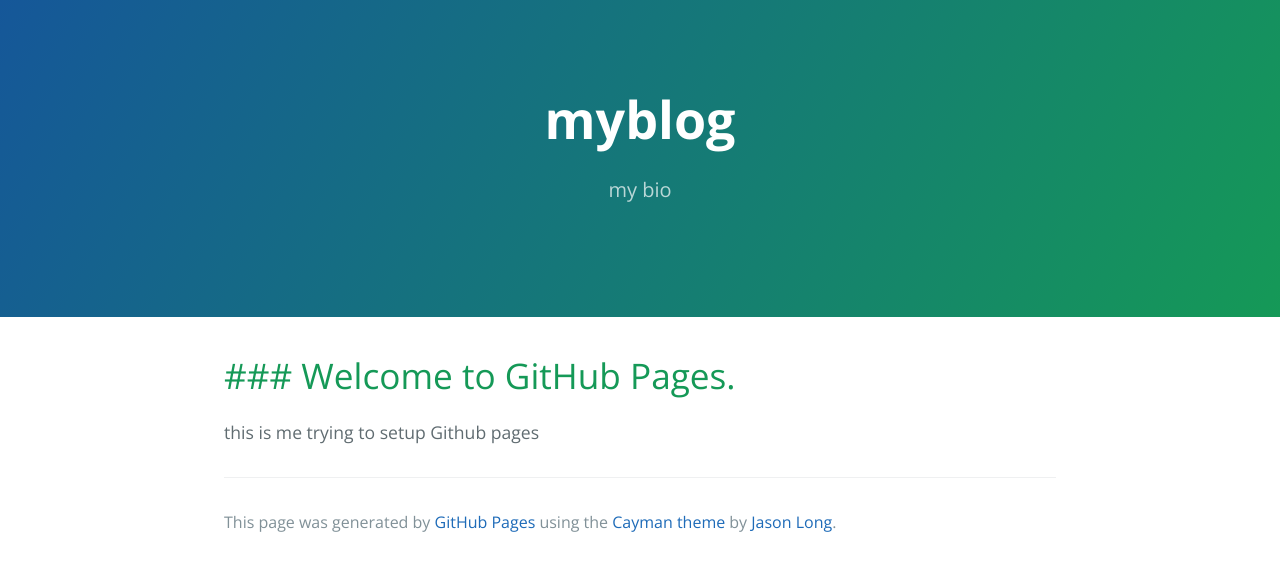
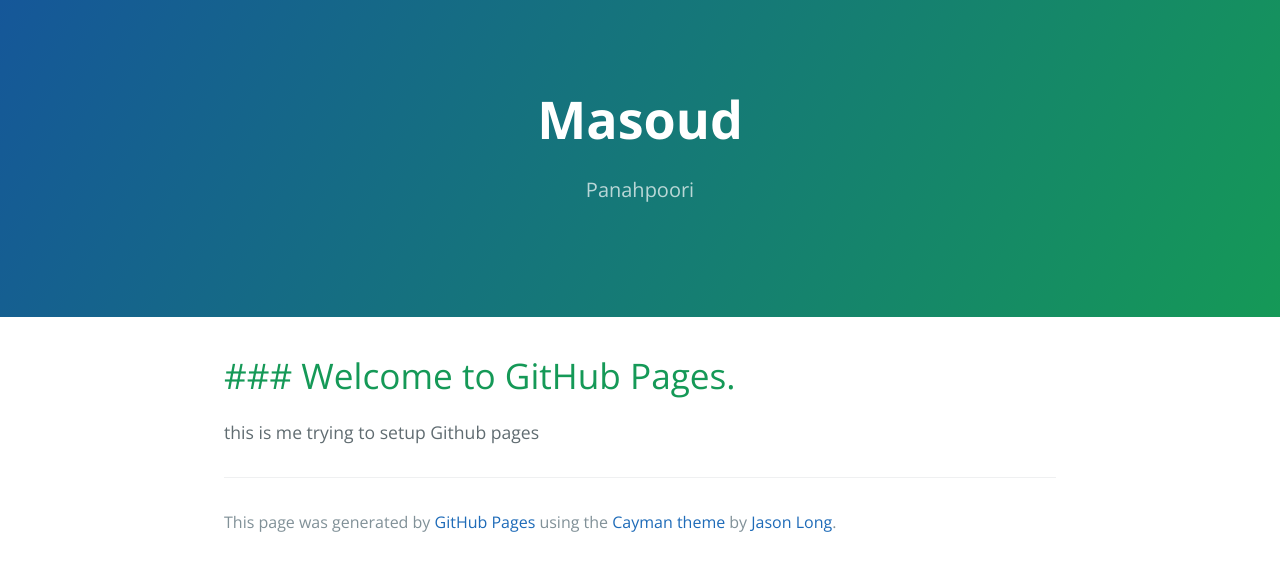
Before and after one commit to lvlasuod/lvlasuod.github.io, a plain HTML site: page index.html in a window 1280 px wide. Drawn offline with nearby package versions, Linux system fonts and the light colour scheme.

Commit message:
Update index.html

```diff
--- a/index.html
+++ b/index.html
@@ -11,8 +11,8 @@
   </head>
   <body>
     <section class="page-header">
-      <h1 class="project-name">myblog</h1>
-      <h2 class="project-tagline">my bio</h2>
+      <h1 class="project-name">Masoud</h1>
+      <h2 class="project-tagline">Panahpoori</h2>
     </section>
 
     <section class="main-content">
```
